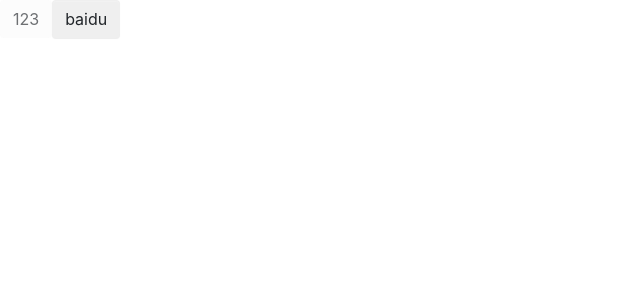
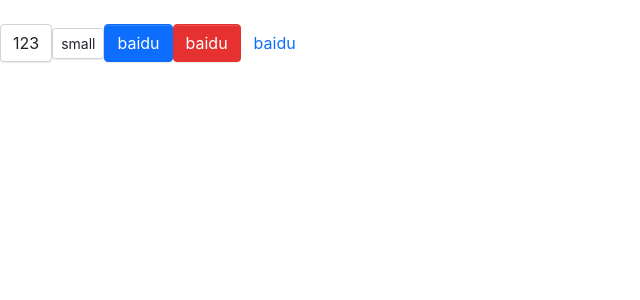
Before and after one commit to cqhaisenbao/zero-ui-uat, a React (Create React App) app: page / in a window 1280 px wide. Shown: the top 300 px of the page, without its empty margins (0-640 px from the left). Built offline with nearby package versions, Linux system fonts and the light colour scheme.

Commit message:
添加样式

```diff
--- a/src/App.tsx
+++ b/src/App.tsx
@@ -4,8 +4,13 @@
 function App() {
     return (
         <div className="App">
-            <Button disabled children={123}/>
-            <Button children={'baidu'} btnType="primary" size={ButtonSize.Large}/>
+            <br/>
+            <Button children={123}/>
+            <Button size={ButtonSize.Small} children="small"/>
+            <Button children={'baidu'} btnType="primary"/>
+            <Button children={'baidu'} btnType="danger"/>
+            <Button children={'baidu'} btnType="link" href='www.baidu.com'/>
+
         </div>
     );
 }
--- a/src/components/Button/_style.scss
+++ b/src/components/Button/_style.scss
@@ -8,9 +8,8 @@
   vertical-align: middle;
   background-image: none;
   border: $btn-border-width solid transparent;
-  padding: $btn-padding-y $btn-padding-x;
-  font-size: $btn-font-size;
-  border-radius: $border-radius;
+  @include button-size($btn-padding-y, $btn-padding-x, $btn-font-size, $border-radius);
+
   box-shadow: $btn-box-shadow;
   cursor: pointer;
   transition: $btn-transition;
@@ -25,3 +24,45 @@
     }
   }
 }
+
+.btn-lg {
+  @include button-size($btn-padding-y-lg, $btn-padding-x-lg, $btn-font-size-lg, $border-radius-lg);
+}
+
+.btn-sm {
+  @include button-size($btn-padding-y-sm, $btn-padding-x-sm, $btn-font-size-sm, $border-radius-sm);
+}
+
+.btn-primary {
+  @include button-style($primary, $primary, $white)
+}
+
+.btn-danger {
+  @include button-style($danger, $danger, $white)
+}
+
+.btn-default {
+  @include button-style($white, $gray-400, $body-color, $white, $primary, $primary)
+}
+
+.btn-link {
+  font-weight: $font-weight-normal;
+  color: $btn-link-color;
+  text-decoration: $link-decoration;
+  box-shadow: none;
+
+  &:hover {
+    color: $btn-link-hover-color;
+    text-decoration: $link-hover-decoration;
+  }
+
+  &:focus, &.focus {
+    text-decoration: $link-hover-decoration;
+    box-shadow: none;
+  }
+
+  &:disabled {
+    color: $btn-link-disabled-color;
+    pointer-events: none;
+  }
+}
--- a/src/styles/_mixin.scss
+++ b/src/styles/_mixin.scss
@@ -20,14 +20,12 @@
     background: $hover-background;
     border-color: $hover-border;
   }
-  &:focus,
-  &.focus {
+  &:focus, &.focus {
     color: $hover-color;
     background: $hover-background;
     border-color: $hover-border;
   }
-  &:disabled,
-  &.disabled {
+  &:disabled, &.disabled {
     color: $color;
     background: $background;
     border-color: $border;
--- a/src/styles/_variables.scss
+++ b/src/styles/_variables.scss
@@ -14,7 +14,7 @@
 $indigo: #6610f2 !default;
 $purple: #6f42c1 !default;
 $pink: #d63384 !default;
-$red: #dc3545 !default;
+$red: #e53231 !default;
 $orange: #fd7e14 !default;
 $yellow: #fadb14 !default;
 $green: #52c41a !default;
```
Lines whose indentation alone changed are shown as unchanged.
